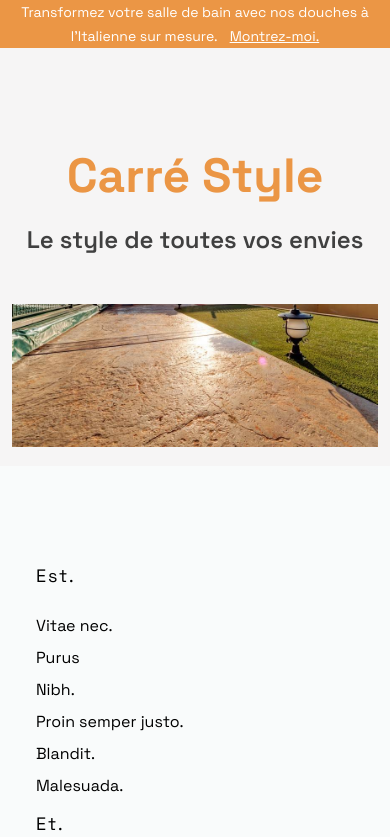
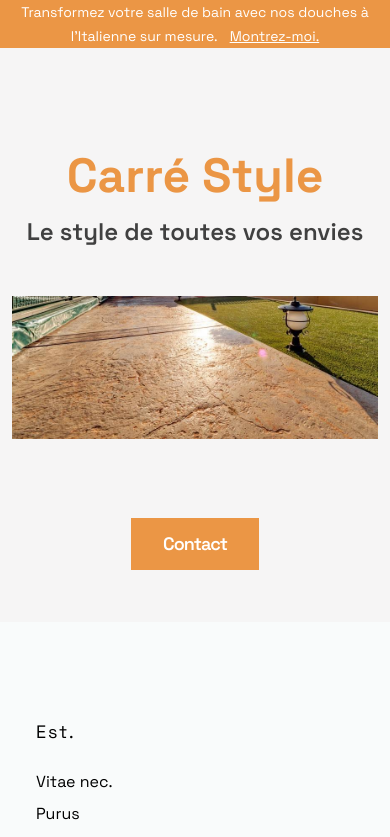
Before and after one commit to All-Khwarizmi/carrestyle, a Next.js app: page / in a window 390 px wide. Shown: the top 837 px of the page. Built offline with nearby package versions, Linux system fonts and the light colour scheme.

Commit message:
📦 NEW: Refactor contact button and add it to hero section

```diff
--- /dev/null
+++ b/app/components/ContactButton.tsx
@@ -0,0 +1,16 @@
+interface ContactButtonProps {
+  className?: string;
+}
+
+export default function ContactButton({ className ="" }: ContactButtonProps) {
+  return (
+    <div className={`${className} py-1 text-right `}>
+      <a
+        className="bg-blue mt-2 inline-flex items-center px-8 py-3 text-lg font-semibold tracking-tighter text-white"
+        href="/"
+      >
+        Contact
+      </a>
+    </div>
+  );
+}
--- a/app/components/Header.tsx
+++ b/app/components/Header.tsx
@@ -1,4 +1,6 @@
 /* eslint-disable @next/next/no-html-link-for-pages */
+
+import ContactButton from "./ContactButton";
 
 export default function Header() {
   return (
@@ -37,15 +39,7 @@ export default function Header() {
           </div>
         </div>
         <div className="flex items-center">
-          <div className="hidden py-1 text-right xl:inline-block">
-            <a
-              className="bg-blue mt-2 inline-flex items-center px-8 py-3 text-lg font-semibold tracking-tighter text-white"
-              href="/"
-            >
-              Contact
-            </a>
-          </div>
-
+          <ContactButton className="hidden xl:inline-block" />
         </div>
       </div>
     </>
--- a/app/components/Hero.tsx
+++ b/app/components/Hero.tsx
@@ -1,18 +1,20 @@
+import ContactButton from "./ContactButton";
 import Header from "./Header";
 
 export default function Hero() {
   return (
-    <section className="hero w-screen lg:h-screen">
+    <section className="hero w-screen  lg:h-screen">
       <Header />
       <div className="max-w-8xl mx-auto inline-block justify-center  p-3 pt-0 lg:flex lg:flex-wrap items-center lg:pt-4">
-        <div className="lg:w-3/6 flex flex-col items-center pb-12">
-          <h2 className="primary-color max-w-xl text-5xl  lg:text-7xl font-bold leading-none text-black inline-block">
+        <div className="lg:w-3/6 pb-12 xl:pb-0 h-full flex flex-col justify-center items-center">
+          <h2 className="primary-color text-left max-w-xl text-5xl  lg:text-7xl font-bold leading-none text-black inline-block">
             Carré Style
           </h2>
 
-          <p className="mt-6 max-w-2xl text-2xl lg:text-3xl font-semibold text-[#404040]">
+          <p className="pt-4 max-w-2xl text-2xl lg:text-3xl font-semibold text-[#404040]">
             Le style de toutes vos envies
           </p>
+          <ContactButton className="pt-8 hidden xl:inline-block" />
         </div>
         <div className="  hidden w-full flex-col  lg:inline-block lg:w-3/6">
           <img src="/images/beton-hero2.jpg" width={"600px"} alt="Hero" />
@@ -21,6 +23,9 @@ export default function Hero() {
           <img src="/images/beton-hero2.jpg" alt="image" />
         </div>
       </div>
+      <div className="flex z-10 justify-center py-12  items-center h-max w-screen">
+        <ContactButton className="xl:hidden" />
+      </div>
     </section>
   );
 }
```
